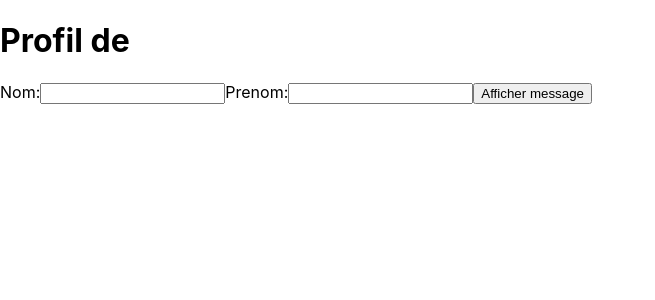
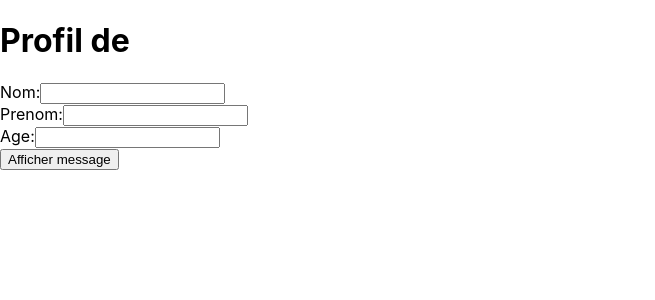
Before and after one commit to khalillakhdhar/formsreactjs, a React (Create React App) app: page / in a window 1280 px wide. Shown: the top 300 px of the page, without its empty margins (0-655 px from the left). Built offline with nearby package versions, Linux system fonts and the light colour scheme.

Commit message:
Update App.js

```diff
--- a/src/App.js
+++ b/src/App.js
@@ -5,7 +5,8 @@ constructor(props)
     super(props);
     this.state = {
         nom:'',
-        prenom:''
+        prenom:'',
+        age:''
     }
     this.handleSubmit=this.handleSubmit.bind(this);
 }
@@ -23,8 +24,9 @@ render(){
             <form onSubmit={this.handleSubmit}>
                 <h1>Profil de {this.state.nom+" "+this.state.prenom}</h1>
                 Nom:<input type="text" value={this.state.nom} onChange={this.onChange} name="nom"></input>
-                Prenom:<input type="text" value={this.state.prenom} name="prenom" onChange={this.onChange}></input>
-                <button type="submit" >Afficher message</button>
+                <br></br>Prenom:<input type="text" value={this.state.prenom} name="prenom" onChange={this.onChange}></input>
+                <br></br>Age:<input type="text" value={this.state.age} name="age" onChange={this.onChange}></input>
+                <br></br><button type="submit" >Afficher message</button>
             </form>
         </div>);
 }
```
